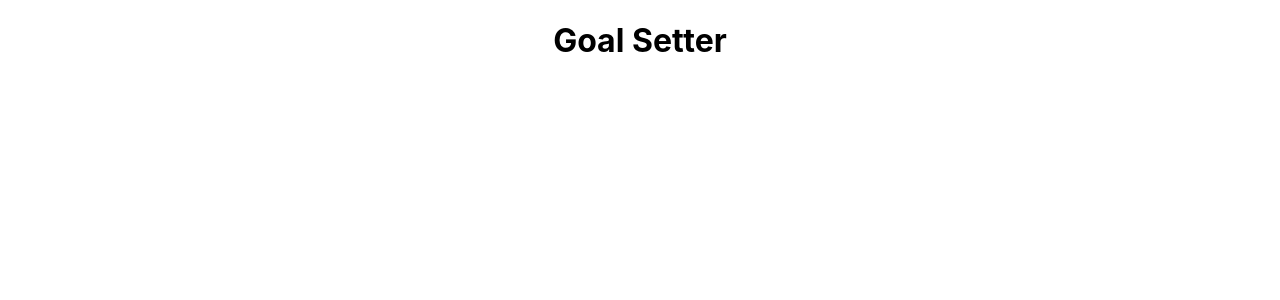
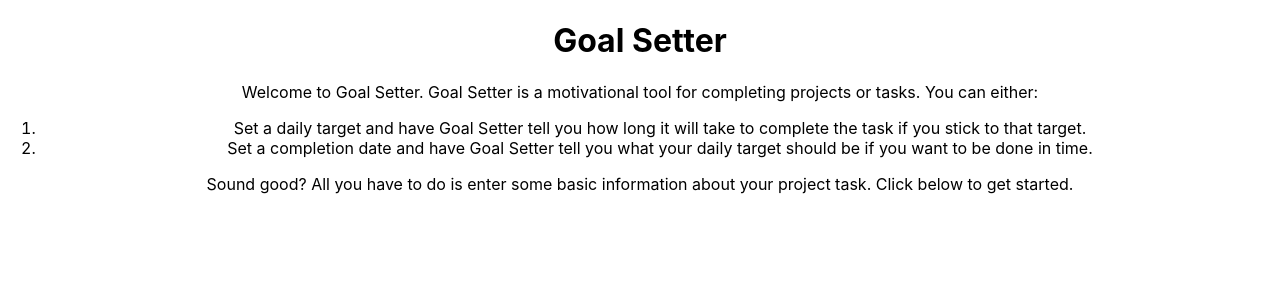
Before and after one commit to joseph-ford10/goal-setter, a React (Create React App) app: page / in a window 1280 px wide. Shown: the top 300 px of the page. Built offline with nearby package versions, Linux system fonts and the light colour scheme.

Commit message:
Add explanatory text to homescreen

```diff
--- a/src/Title.js
+++ b/src/Title.js
@@ -1,7 +1,30 @@
 import React from 'react'
 
 function Title() {
-  return <h1>Goal Setter</h1>
+  return (
+    <>
+      <h1>Goal Setter</h1>
+      <p>
+        Welcome to Goal Setter. Goal Setter is a motivational tool for
+        completing projects or tasks. You can either:
+      </p>
+      <ol>
+        <li>
+          Set a daily target and have Goal Setter tell you how long it will take
+          to complete the task if you stick to that target.
+        </li>
+        <li>
+          Set a completion date and have Goal Setter tell you what your daily
+          target should be if you want to be done in time.
+        </li>
+      </ol>
+
+      <p>
+        Sound good? All you have to do is enter some basic information about
+        your project task. Click below to get started.
+      </p>
+    </>
+  )
 }
 
 export default Title
```
